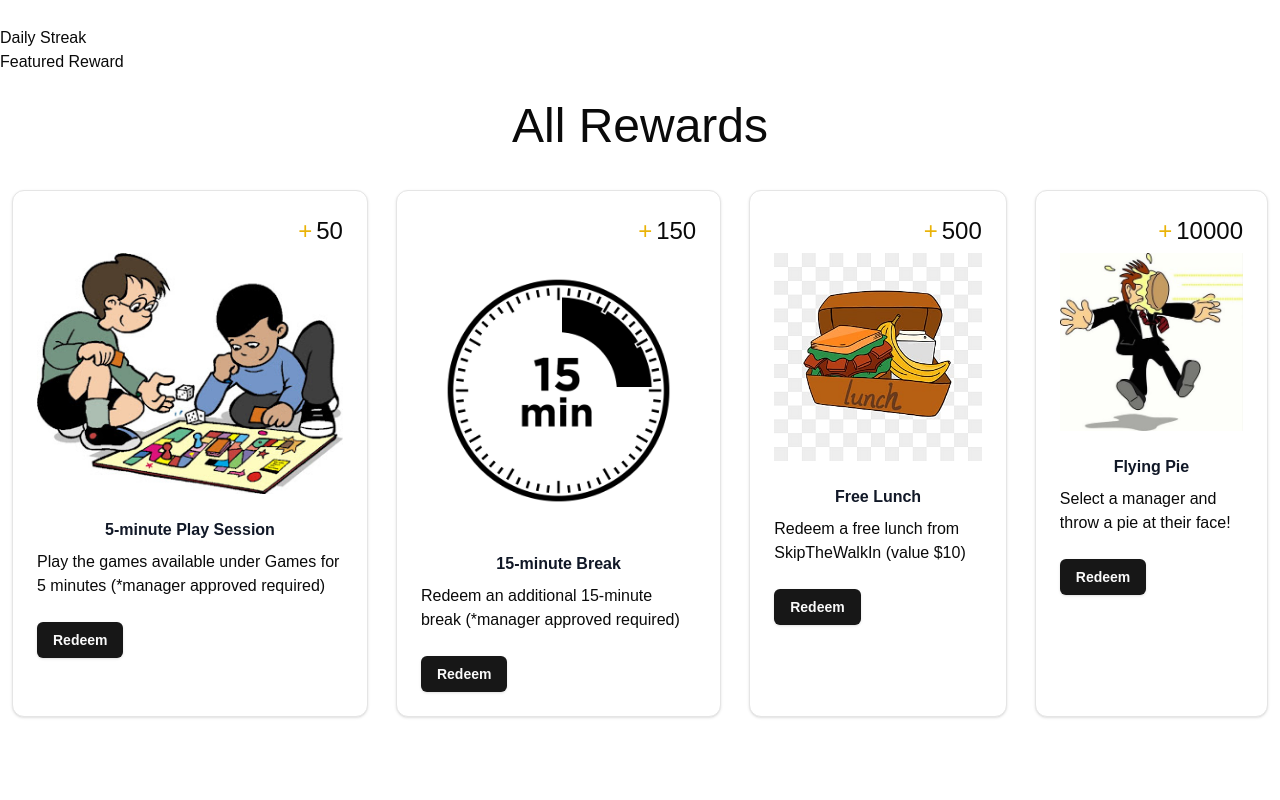
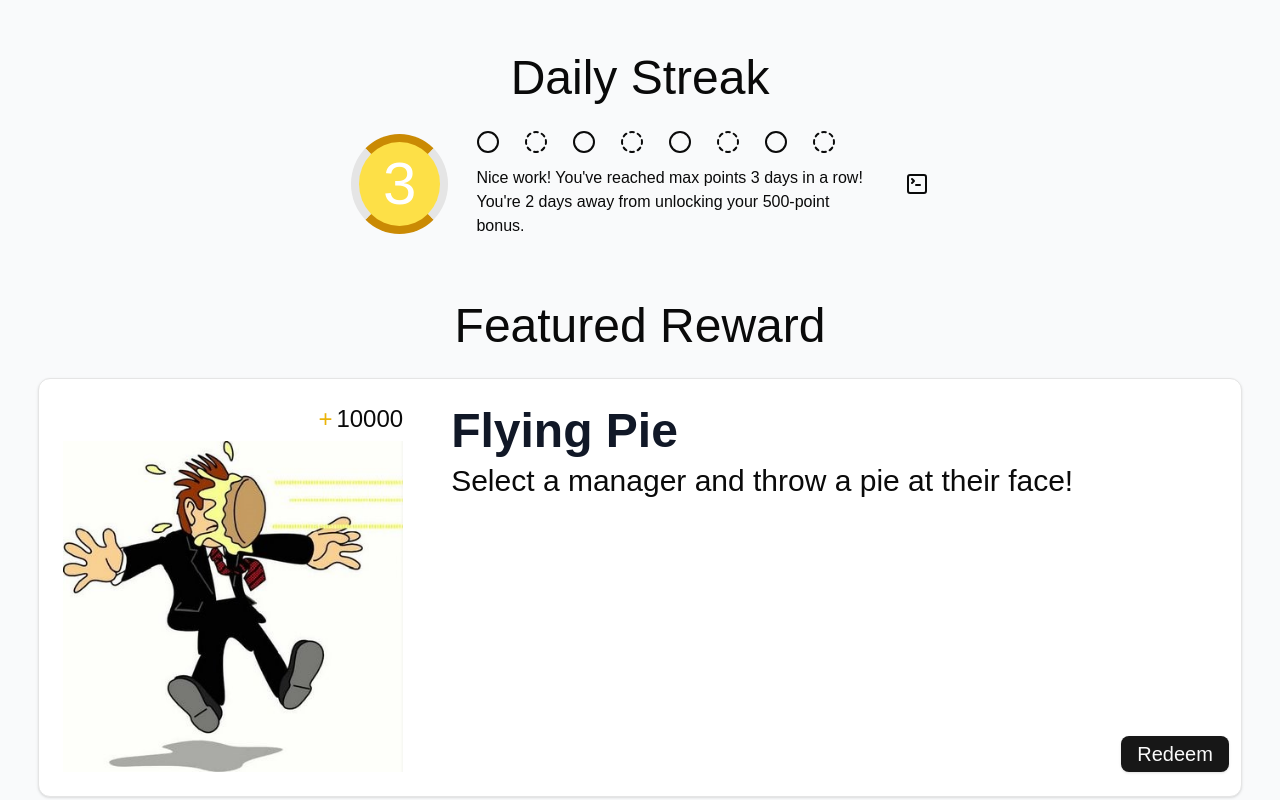
Before and after one commit to Coding-with-Thang/skill-learn, a Next.js app: page /rewards in a window 1280 px wide. Shown: the part 1140-1940 px from the top of the page. Built offline with nearby package versions, Linux system fonts and the light colour scheme.

Commit message:
Edited Rewards page

```diff
--- a/src/app/rewards/page.jsx
+++ b/src/app/rewards/page.jsx
@@ -5,12 +5,12 @@ import Image from "next/image"
 import { Button } from "@/components/ui/button";
 import { Card, CardContent, CardHeader, CardFooter } from "@/components/ui/card";
 import Gifts from "../../../public/gifts.png"
-import Rewards from "../../../public/rewards.png"
+import Rewards from "../../../public/rewards22.jpeg"
 import Play from "../../../public/play.jpg"
 import Break from "../../../public/15break.jpg"
 import Lunch from "../../../public/lunch.jpg"
 import FlyingPie from "../../../public/flying-pie.jpg"
-import { Circle } from "lucide-react";
+import { Circle, CircleDashed, TerminalSquareIcon } from "lucide-react";
 
 export default function RewardsPage() {
 
@@ -57,31 +57,70 @@ export default function RewardsPage() {
         </h2>
       </div>
 
-      <div className="flex p-[2rem] w-full min-h-[50rem] bg-white-50 text-gray-900">
-        <div className="p-9 border border-1 border-red-400">
+      <div className="flex p-[2rem] w-full min-h-[50rem] bg-gray-50 text-gray-900">
+        <div className="p-9">
           <h1 className="text-6xl font-bold text-black mb-2">Redeem prizes</h1>
           <h2 className="text-lg font-semibold text-black">
             Points you earn daily completing training and playing games can be redeemed for amazing prizes!
           </h2>
         </div>
-        {/* <Image
+        <Image
           src={Rewards}
-          height={300}
-          width={800}
+          height={20}
+          width={600}
           alt="Reward"
-        /> */}
+        />
       </div>
-      <div className="justify-center items-center">
-        <div className="">
-          <h1 className="">Daily Streak</h1>
+      <div className="flex flex-col w-full justify-center items-center bg-gray-50">
+        <h1 className="flex text-5xl my-7 justify-center">Daily Streak</h1>
+        <div className="flex gap-3 items-center mb-9">
+          <div className="">
+            <h1 className="rounded-[100%] bg-yellow-300 border-8 border-y-yellow-600 text-6xl py-3 px-6 text-white">3</h1>
+          </div>
+          <div className="flex flex-col mx-4">
+            <div className="flex gap-6">
+              <Circle />
+              <CircleDashed />
+              <Circle />
+              <CircleDashed />
+              <Circle />
+              <CircleDashed />
+              <Circle />
+              <CircleDashed />
+            </div>
+            <p className="max-w-[45ch] mt-3">Nice work! You've reached max points 3 days in a row! You're 2 days away from unlocking your 500-point bonus.</p>
+          </div>
+          <div className="text-4xl"><TerminalSquareIcon /></div>
+
         </div>
 
-        <div className="">
-          <h1 className="">Featured Reward</h1>
+        <h1 className="flex text-5xl my-7 justify-center">Featured Reward</h1>
+        <div className="mb-9">
+          <Card className="flex min-w-[40ch] hover:scale(1.2)">
+            <CardHeader className="">
+              <p className="flex justify-end text-2xl">
+                <span className="text-yellow-500 mr-1">+</span>
+                {prizes[3].prizePts}</p>
+              <Image
+                className=""
+                src={prizes[3].prizeImg}
+                width={340}
+                height={150}
+                alt={prizes[3].prizeTitle}
+              />
+            </CardHeader>
+            <CardContent className="flex flex-col gap-2 items-start">
+              <h4 className="pt-7 text-5xl font-semibold text-gray-900">{prizes[3].prizeTitle}</h4>
+              <p className="text-3xl">{prizes[3].prizeDesc}</p>
+            </CardContent>
+            <CardFooter className="flex items-end justify-end pr-3">
+              <Button className="text-xl rounded-lg">Redeem</Button>
+            </CardFooter>
+          </Card>
         </div>
 
         <h1 className="flex text-5xl my-7 justify-center">All Rewards</h1>
-        <div className="p-3 mb-[30rem] flex gap-7">
+        <div className="p-3 mb-[30rem] flex gap-7 mb-9">
           {prizes.map((prize, index) => (
             <Card key={index} className="max-w-[40ch]">
               <CardHeader className="">
```
Also changed, not shown: public/rewards22.jpeg (added).
